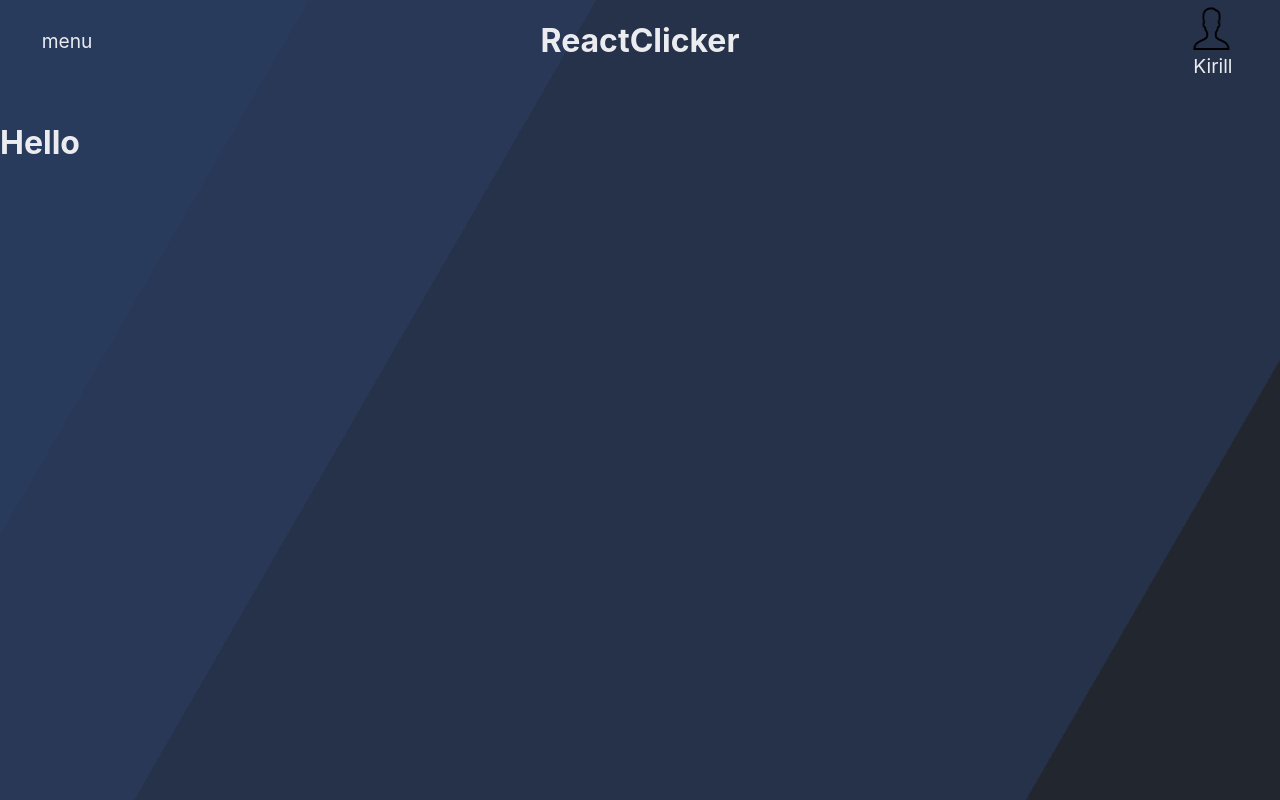
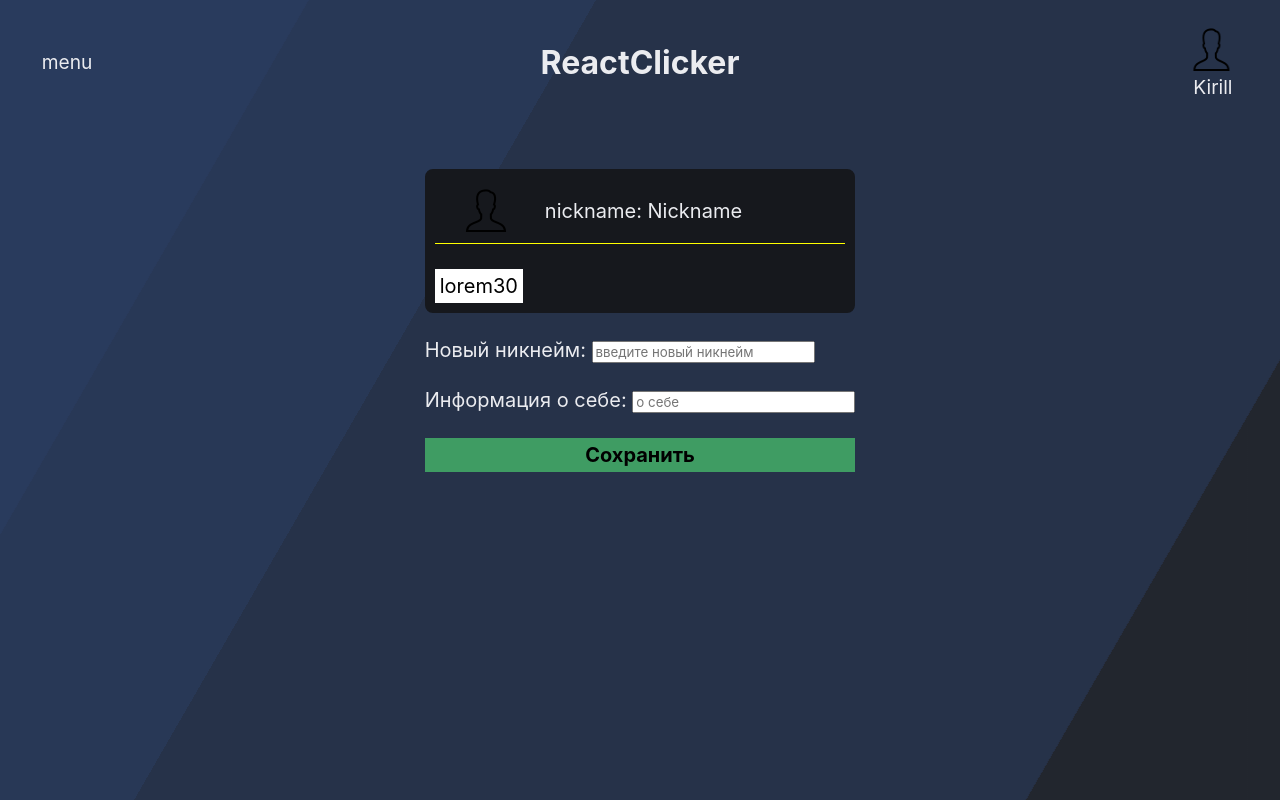
Before and after one commit to multiair34/ReackClicker, a React (Vite) app: page /profile in a window 1280 px wide. Built offline with nearby package versions, Linux system fonts and the light colour scheme.

Commit message:
страница юзера

```diff
--- a/src/components/GameArea/GameArea.jsx
+++ b/src/components/GameArea/GameArea.jsx
@@ -1,13 +1,31 @@
 import { useDispatch, useSelector } from "react-redux";
-import { getCoins, getTaps } from "./selectors";
+import { getCoins, getPassiveMoney, getTaps } from "./selectors";
 import { gameAreaActions } from "./gameArea.slice";
 import { getBuyItems } from "../Shop/selectors";
+import { useEffect } from "react";
 
 export default function GameArea() {
   const buyItems = useSelector(getBuyItems);
   const dispatch = useDispatch();
   const taps = useSelector(getTaps);
   const coins = useSelector(getCoins);
+  const passiveMoney = useSelector(getPassiveMoney);
+
+  useEffect(() => {
+    const interval = setInterval(() => {
+      dispatch(gameAreaActions.setCoins((prev) => prev + passiveMoney));
+    }, 2000);
+    return () => clearInterval(interval);
+  }, [dispatch, passiveMoney]);
+
+  useEffect(() => {
+    let total = 0;
+    if (buyItems.includes("passive1")) total += 1;
+    if (buyItems.includes("passive2")) total += 2;
+    if (buyItems.includes("passive3")) total += 5;
+
+    dispatch(gameAreaActions.setPassiveMoney(total));
+  }, [buyItems, dispatch]);
 
   const onNoneBoost = () => {
     dispatch(gameAreaActions.setTaps(taps + 1));
@@ -52,7 +70,7 @@ export default function GameArea() {
       <div className="stats">
         <h2>{taps} taps</h2>
         <h3>{`${coins} ${coins === 1 || coins === 0 ? "coin" : "coins"}`}</h3>
-        <h4>passiveMoney</h4>
+        <h4>{passiveMoney}</h4>
       </div>
       <img
         onClick={onClickTap}
--- a/src/components/GameArea/gameArea.slice.js
+++ b/src/components/GameArea/gameArea.slice.js
@@ -1,16 +1,22 @@
 import { createSlice } from "@reduxjs/toolkit";
 
-const initialState = { taps: 0, coins: 0 };
+const initialState = { taps: 0, coins: 0, passiveMoney: 0 };
 
 const gameAreaSlice = createSlice({
   name: "gameAreaSlice",
   initialState,
   reducers: {
     setCoins: (state, action) => {
-      state.coins = action.payload;
+      state.coins =
+        typeof action.payload === "function"
+          ? action.payload(state.coins)
+          : action.payload;
     },
     setTaps: (state, action) => {
       state.taps = action.payload;
+    },
+    setPassiveMoney: (state, action) => {
+      state.passiveMoney = action.payload;
     },
   },
 });
--- a/src/components/GameArea/selectors.js
+++ b/src/components/GameArea/selectors.js
@@ -4,3 +4,6 @@ export const getCoins = (state) => {
 export const getTaps = (state) => {
   return state.gameArea.taps;
 };
+export const getPassiveMoney = (state) => {
+  return state.gameArea.passiveMoney;
+};
--- a/src/components/Shop/Shop.jsx
+++ b/src/components/Shop/Shop.jsx
@@ -21,9 +21,21 @@ const shopItems = {
     { name: "rubles", price: 15 },
   ],
   [secondItemCategory]: [
-    { name: "stella", description: "Увеличивает пассивный доход", price: 30 },
-    { name: "efes", description: "Увеличивает пассивный доход", price: 60 },
-    { name: "bud", description: "Увеличивает пассивный доход", price: 90 },
+    {
+      name: "passive1",
+      description: "Увеличивает пассивный доход",
+      price: 30,
+    },
+    {
+      name: "passive2",
+      description: "Увеличивает пассивный доход",
+      price: 60,
+    },
+    {
+      name: "passive3",
+      description: "Увеличивает пассивный доход",
+      price: 90,
+    },
   ],
   [lastItemCategory]: [
     { name: "1", price: 0 },
--- a/src/index.scss
+++ b/src/index.scss
@@ -347,6 +347,67 @@ body {
   }
 }
 
+.profile {
+  margin: 0 auto;
+  font-size: 20px;
+  padding: 25px 0;
+  display: grid;
+
+  &__card {
+    margin-bottom: 25px;
+    background-color: #16181d;
+    border: 10px solid #16181d;
+    border-radius: 8px;
+    &-main {
+      display: grid;
+      grid-template-columns: 1fr 3fr;
+      gap: 10px;
+      margin-bottom: 25px;
+      border-bottom: 1px solid yellow;
+    }
+  }
+  &__avatar {
+    justify-self: center;
+    align-self: center;
+  }
+  &__name {
+    justify-self: start;
+  }
+  &__description {
+    width: fit-content;
+    max-width: 355px;
+    height: fit-content;
+    max-height: 300px;
+    margin: 0;
+    padding: 5px;
+    overflow: hidden;
+    color: #000;
+    background-color: #fff;
+  }
+
+  &__form {
+    display: flex;
+    flex-direction: column;
+    gap: 25px;
+  }
+  &__field {
+  }
+
+  &__button {
+    padding: 5px;
+    border: none;
+    background-color: #3f9c63;
+    font-size: 20px;
+    font-weight: bold;
+    &:hover {
+      background-color: #57d186;
+    }
+    &:active {
+      background-color: #2a6841;
+    }
+  }
+}
+
 .default_shop {
   background-image: conic-gradient(
     from 90deg at -10% 100%,
--- a/src/pages/Profile.jsx
+++ b/src/pages/Profile.jsx
@@ -1,7 +1,35 @@
 export default function Profile() {
   return (
-    <div>
-      <h1>Hello</h1>
+    <div className="profile">
+      <div className="profile__card">
+        <div className="profile__card-main">
+          <img
+            className="profile__avatar"
+            src="public/user-light.png"
+            alt="#"
+          />
+
+          <p className="profile__name">nickname: Nickname</p>
+        </div>
+        <p className="profile__description">lorem30</p>
+      </div>
+      <form className="profile__form" action="" method="get">
+        <div className="profile__field">
+          <label className="profile__label">Новый никнейм: </label>
+          <input
+            className="profile__input"
+            type="text"
+            placeholder="введите новый никнейм"
+          />
+        </div>
+        <div className="profile__field">
+          <label className="profile__label">Информация о себе: </label>
+          <input className="profile__input" type="text" placeholder="о себе" />
+        </div>
+        <button className="profile__button" type="button">
+          Сохранить
+        </button>
+      </form>
     </div>
   );
 }
```
